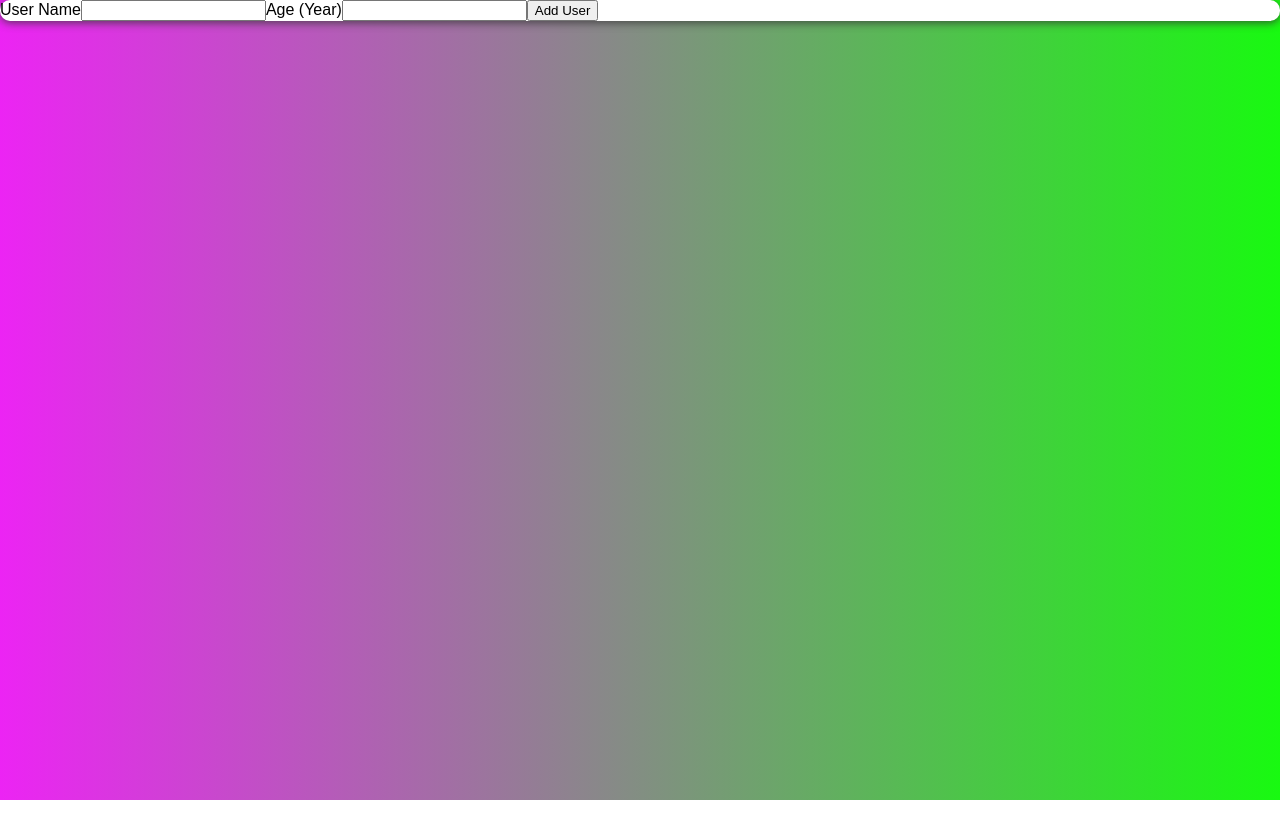
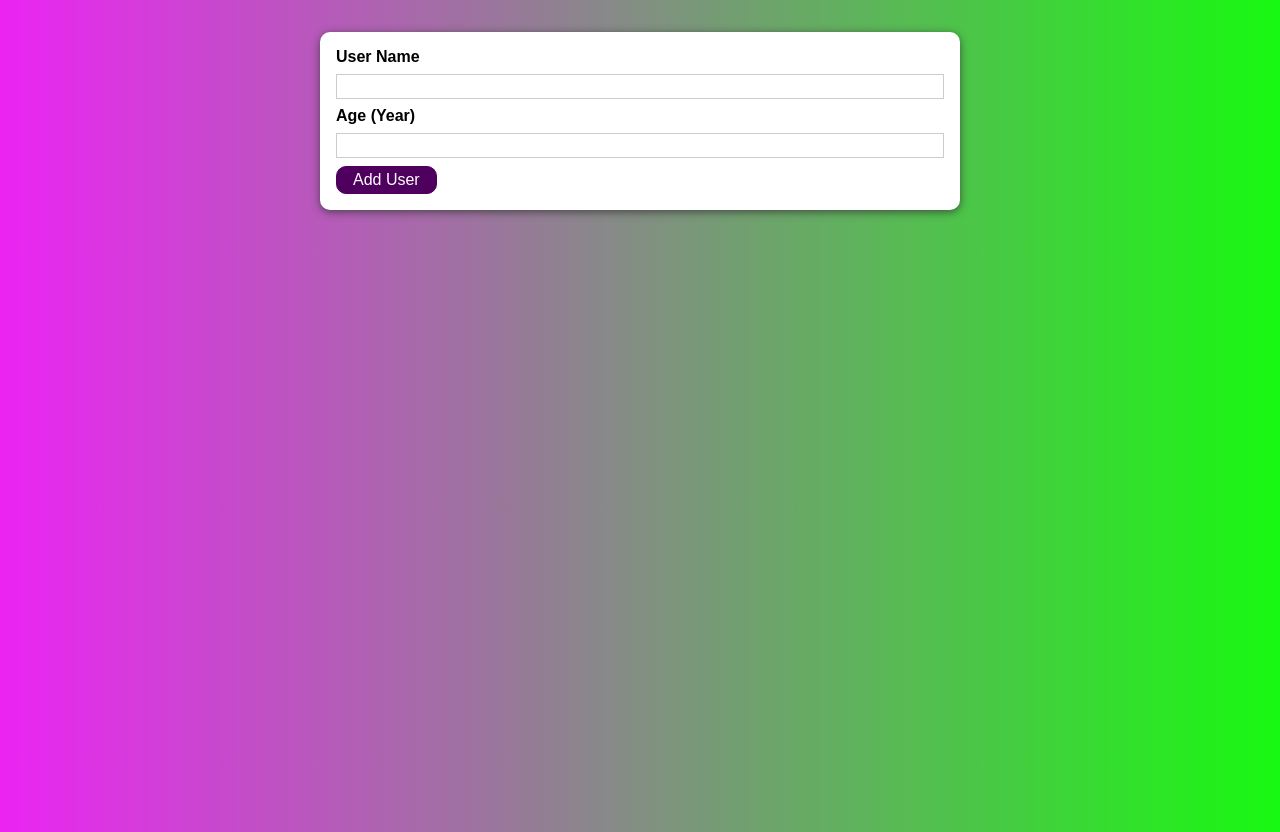
Before and after one commit to ArthPatel55/Simple_ReactJS_Project, a React (Create React App) app in the folder add_user_age/: page / in a window 1280 px wide. Before the commit the page ends 800 px from the top, so only its background shows below. Built offline with nearby package versions, Linux system fonts and the light colour scheme.

Commit message:
manage useState for user input

```diff
--- /dev/null
+++ b/add_user_age/src/components/UI/Button.jsx
@@ -0,0 +1,18 @@
+import React from "react";
+import classes from "./Button.module.css";
+
+const Button = (props) => {
+  return (
+    <>
+      <button
+        className={classes.button}
+        type={props.type || "button"}
+        onClick={props.onClick}
+      >
+        {props.children}
+      </button>
+    </>
+  );
+};
+
+export default Button;
--- /dev/null
+++ b/add_user_age/src/components/UI/Button.module.css
@@ -0,0 +1,19 @@
+.button {
+    font: inherit;
+    border: 1px solid #4f005f;
+    background: #4f005f;
+    color: white;
+    padding: 0.25rem 1rem;
+    border-radius: 10px;
+    cursor: pointer;
+  }
+
+  .button:hover,
+  .button:active {
+    background: #741188;
+    border-color: #741188;
+  }
+
+  .button:focus {
+    outline: none;
+  }
--- a/add_user_age/src/components/UI/Card.jsx
+++ b/add_user_age/src/components/UI/Card.jsx
@@ -2,7 +2,7 @@
 
 const Card = (props) => {
   return (
-    <div className={classes.card} >
+    <div className={`${classes.card} ${props.className}`} >
       {props.children}
     </div>
   )
--- a/add_user_age/src/components/User/AddUser.jsx
+++ b/add_user_age/src/components/User/AddUser.jsx
@@ -1,23 +1,35 @@
-import React from 'react'
-import Card from '../UI/Card';
-import classes from './AddUser.module.css'
+import React, { useState } from "react";
+import Card from "../UI/Card";
+import classes from "./AddUser.module.css";
+import Button from "../UI/Button";
 
 const AddUser = (props) => {
-  const addUserHandler =(event)=>{
+  const [enteredUsername ,setEnteredUsername] = useState('');
+  const [enteredAge,setEnteredAge] = useState('');
+
+  const addUserHandler = (event) => {
     event.preventDefault();
+    console.log(enteredUsername,enteredAge)
+  };
+  const usernameChangeHandler =(event)=>{
+    setEnteredUsername(event.target.value);
   }
-  return (<>
-   <Card className={classes.input} >
-  <form onSubmit={addUserHandler}>
-    <label htmlFor="username" >User Name</label>
-    <input type="text" id="username" />
-    <label htmlFor="age" >Age (Year)</label>
-    <input type="number" id="age" />
-    <button type="submit" >Add User</button>
-  </form>
-  </Card>
-  </>
-  )
-}
+  const ageChangeHandler = (event)=>{
+    setEnteredAge(event.target.value);
+  }
+  return (
+    <>
+      <Card className={classes.input}>
+        <form onSubmit={addUserHandler}>
+          <label htmlFor="username">User Name</label>
+          <input type="text" id="username" onChange={usernameChangeHandler} />
+          <label htmlFor="age">Age (Year)</label>
+          <input type="number" id="age" onChange={ageChangeHandler} />
+          <Button type="submit">Add User</Button>
+        </form>
+      </Card>
+    </>
+  );
+};
 
-export default AddUser
+export default AddUser;
```
